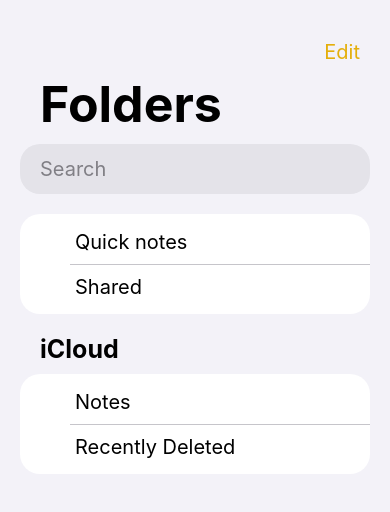
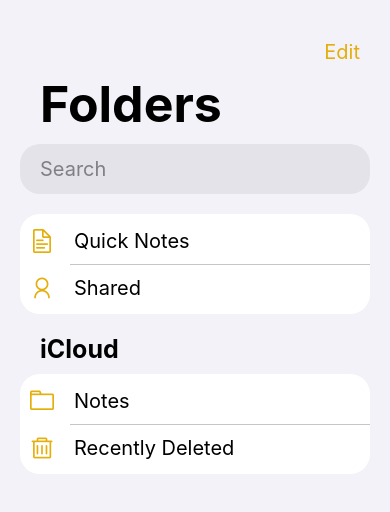
Before and after one commit to MaceSAIT/mobile-assignment1, a React Native app: screen / in a window 390 px wide. Shown: the top 512 px of the page. Built offline with nearby package versions, Linux system fonts and the light colour scheme.

Commit message:
Added icons to the buttons

```diff
--- a/App.tsx
+++ b/App.tsx
@@ -1,5 +1,7 @@
 import { StatusBar } from 'expo-status-bar';
 import { StyleSheet, Text, View } from 'react-native';
+import Ionicons from '@expo/vector-icons/Ionicons';
+import AntDesign from '@expo/vector-icons/AntDesign';
 
 export default function App() {
   return (
@@ -15,19 +17,45 @@
         <Text style={styles.textSearch}>Search</Text>
       </View>
 
+
+
       <View style={styles.whiteBox}>
-        <Text style={styles.textButtons}>Quick notes</Text>
+
+        <View style={styles.iconTextWrapper}>
+          <AntDesign name='filetext1' size={24} color='#E4AF0B'/>
+          <Text style={styles.textButtons}>Quick Notes</Text>
+        </View>
+
         <View style={styles.whiteBoxLine}/>
-        <Text style={styles.textButtons}>Shared</Text>
+
+        <View style={styles.iconTextWrapper}>
+          <AntDesign name='user' size={24} color='#E4AF0B'/>
+          <Text style={styles.textButtons}>Shared</Text>
+        </View>
+
       </View>
+
 
       <Text style={styles.textSubHeader}>iCloud</Text>
 
+
       <View style={styles.whiteBox}>
-        <Text style={styles.textButtons}>Notes</Text>
+
+        <View style={styles.iconTextWrapper}>
+          <AntDesign name='folder1' size={24} color='#E4AF0B'/>
+          <Text style={styles.textButtons}>Notes</Text>
+        </View>
+
         <View style={styles.whiteBoxLine}/>
-        <Text style={styles.textButtons}>Recently Deleted</Text>
+
+        <View style={styles.iconTextWrapper}>
+          <AntDesign name='delete' size={24} color='#E4AF0B'/>
+          <Text style={styles.textButtons}>Recently Deleted</Text>
+        </View>
+
       </View>
+
+
     </View>
 
 
@@ -97,7 +125,7 @@
     fontWeight: 'regular',
     fontSize: 20,
     color: 'black',
-    marginLeft: 55,
+    marginLeft: 20,
   }
   ,
   iconText: { // Style for button text
@@ -107,6 +135,11 @@
     marginTop: 40,
     marginRight: 30,
     alignSelf: 'flex-end',
+  },
+  iconTextWrapper: {
+    flexDirection: 'row',
+    alignItems: 'center',
+    marginLeft: 10,
   }
   // Orange icons are #E4AF0B
   // White box lines are #C6C5CA
```
